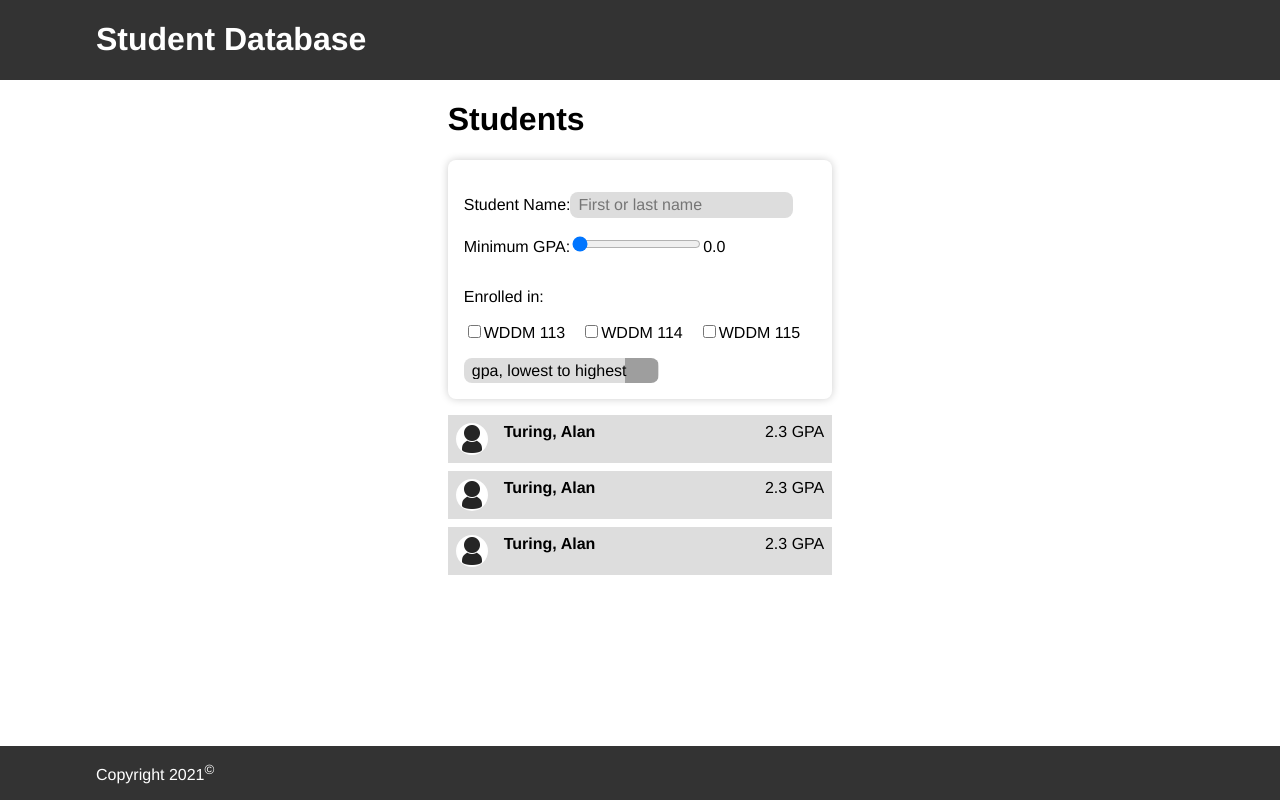
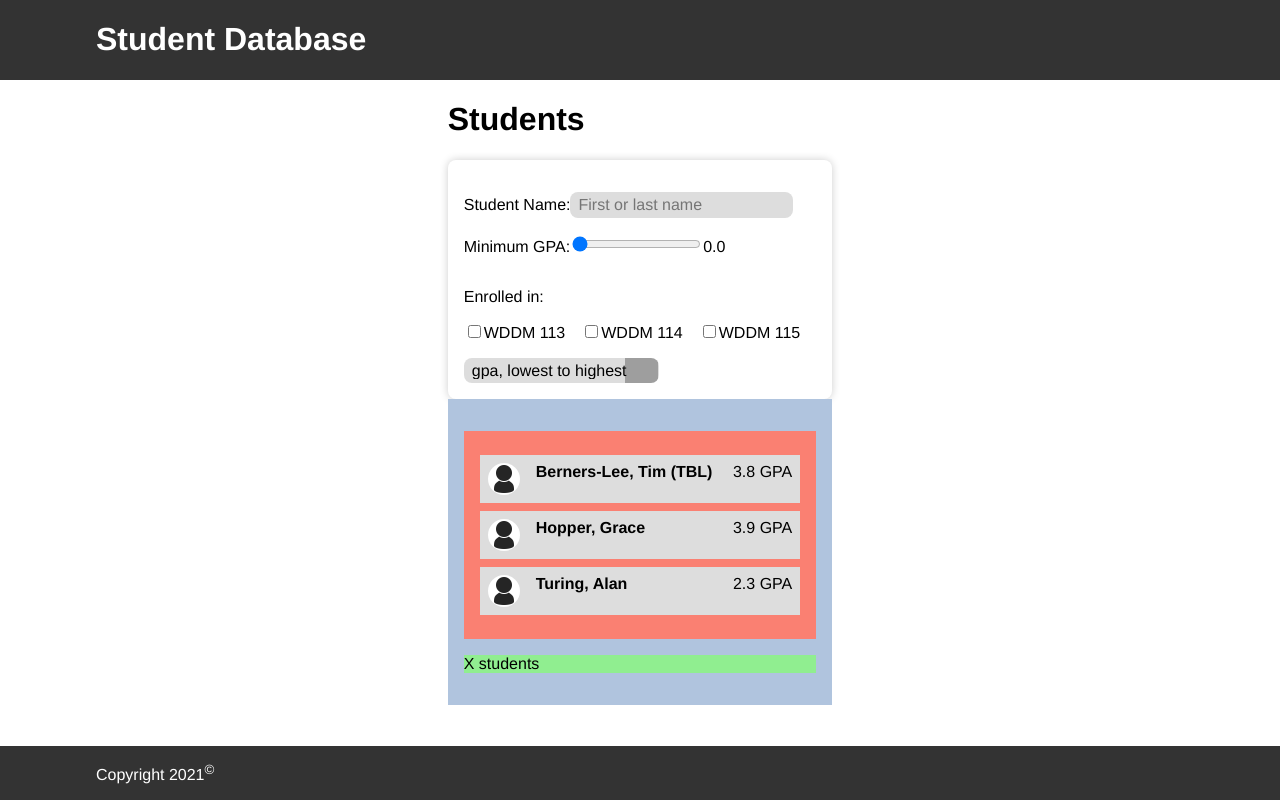
Before and after one commit to juneate/w21-react-student-db, a React app: page / in a window 1280 px wide. Built offline with nearby package versions, Linux system fonts and the light colour scheme; grey boxes are pictures that could not be loaded.

Commit message:
Passing data down to students

```diff
--- a/src/App.js
+++ b/src/App.js
@@ -3,22 +3,23 @@ import Students from 'pages/Students'
 
 const App = () => {
 
+  // fetch() from the server, this is the result...
   const studentsAr = [
     {
       id: 234,
-      name: { first: `Tim`, last: `Berners-Lee` },
+      name: { first: `Tim`, last: `Berners-Lee`, pref: `TBL` },
       gpa: 3.8,
       enrolled: [ `WDDM 113`, `WDDM 114` ],
       photo: `tim-berners-lee.jpg`
     }, {
       id: 256,
-      name: { first: `Grace`, last: `Hopper` },
+      name: { first: `Grace`, last: `Hopper`, pref: null },
       gpa: 3.9,
       enrolled: [ `WDDM 113`, `WDDM 114`, `WDDM 115` ],
       photo: `grace-hopper.jpg`
     }, {
       id: 263,
-      name: { first: `Alan`, last: `Turing` },
+      name: { first: `Alan`, last: `Turing`, pref: null },
       gpa: 2.3,
       enrolled: [],
       photo: `alan-turing.jpg`
@@ -28,7 +29,7 @@ const App = () => {
   // Generate one StudentRow per object above.
 
   return (
-    <Students />
+    <Students data={studentsAr} />
   )
 }
 
--- a/src/components/SearchResults.js
+++ b/src/components/SearchResults.js
@@ -1,17 +1,18 @@
 import React from 'react'
 import StudentRow from 'components/StudentRow'
 
-const SearchResults = () => {
+const SearchResults = ({result}) => {
+
+  const theStudents = result.map((student) => <StudentRow key={student.id} data={student} />)
+
   return (
-    <>
-      <ul id="studentTable" className="records">
-        <StudentRow />
-        <StudentRow />
-        <StudentRow />
+    <div style={{backgroundColor: 'lightsteelblue', padding: `1em`}}>
+      <ul id="studentTable" className="records" style={{backgroundColor: `salmon`, padding: `1em`}}>
+        {theStudents}
       </ul>
 
-      <p id="numStudents"></p>
-    </>
+      <p id="numStudents" style={{backgroundColor: `lightgreen`}}>X students</p>
+    </div>
   )
 }
 
--- a/src/components/StudentRow.js
+++ b/src/components/StudentRow.js
@@ -1,12 +1,14 @@
 import React from 'react'
 import noImg from 'img/student.png'
 
-const StudentRow = () => {
+const StudentRow = ({data}) => {
+  const {id, name, gpa, enrolled, photo} = data
+
   return (
     <li className="student">
-      <img src={noImg} alt="Alan" className="photo" />
-      <b>Turing, Alan</b>
-      <data value="2.3">2.3 GPA</data>
+      <img src={noImg} alt={`${name.first} ${name.last}`} className="photo" />
+      <b>{name.last}, {name.first} {(name.pref) ? `(${name.pref})` : ``}</b>
+      <data value={gpa}>{gpa} GPA</data>
     </li>
   )
 }
--- a/src/pages/Students.js
+++ b/src/pages/Students.js
@@ -3,7 +3,7 @@ import Layout from 'components/Layout'
 import SearchFilter from 'components/SearchFilter'
 import SearchResults from 'components/SearchResults'
 
-const Students = () => {
+const Students = ({data}) => {
   return (
     <Layout>
 
@@ -13,7 +13,7 @@ const Students = () => {
 
       <SearchFilter />
 
-      <SearchResults />
+      <SearchResults result={data} />
 
     </Layout>
   )
--- a/webpack.config.js
+++ b/webpack.config.js
@@ -18,7 +18,7 @@ module.exports = {
         test: /\.(png|svg|jpg|jpeg|gif)$/,
         use: ['file-loader']
       }, {
-        test: /\.(woff(2)?|ttf|eot|svg)(\?v=\d+\.\d+\.\d+)?$/,
+        test: /\.(woff(2)?|ttf|eot)(\?v=\d+\.\d+\.\d+)?$/,
         use: ['file-loader']
       }
     ]
```
